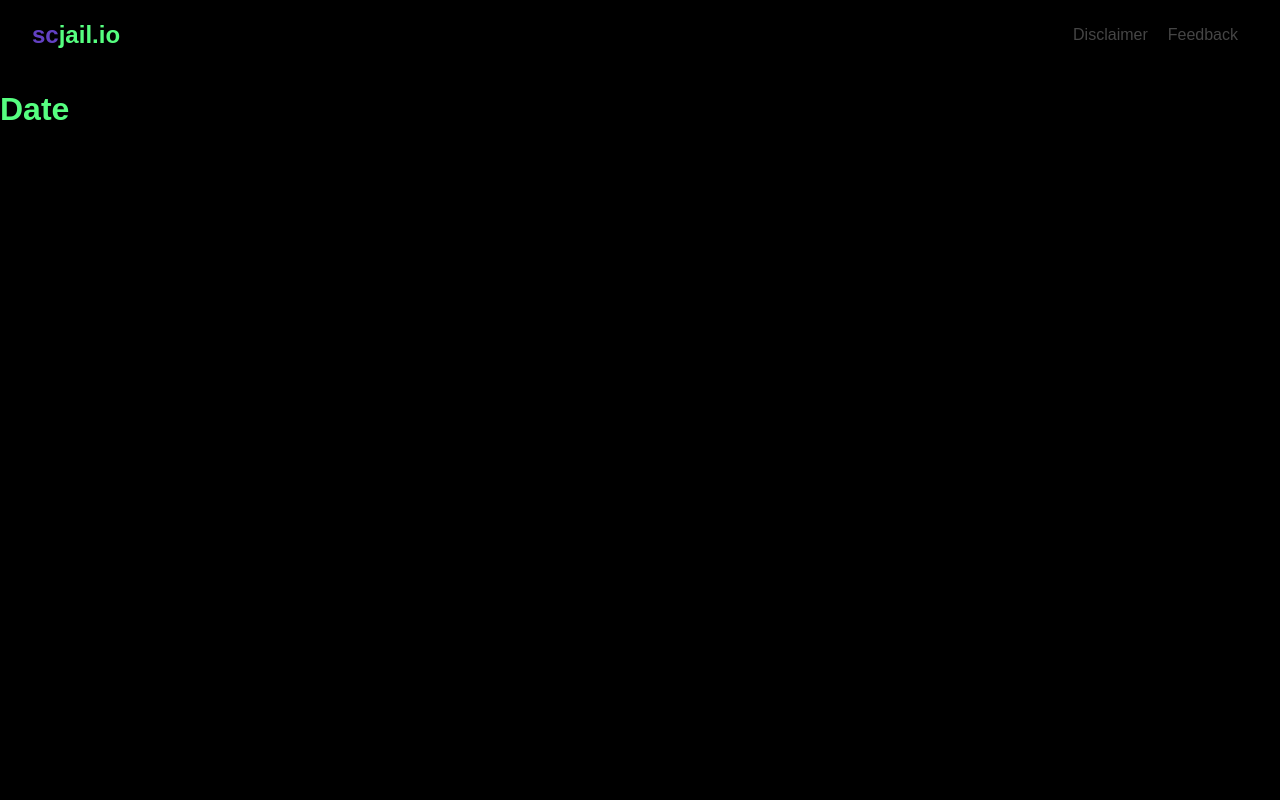
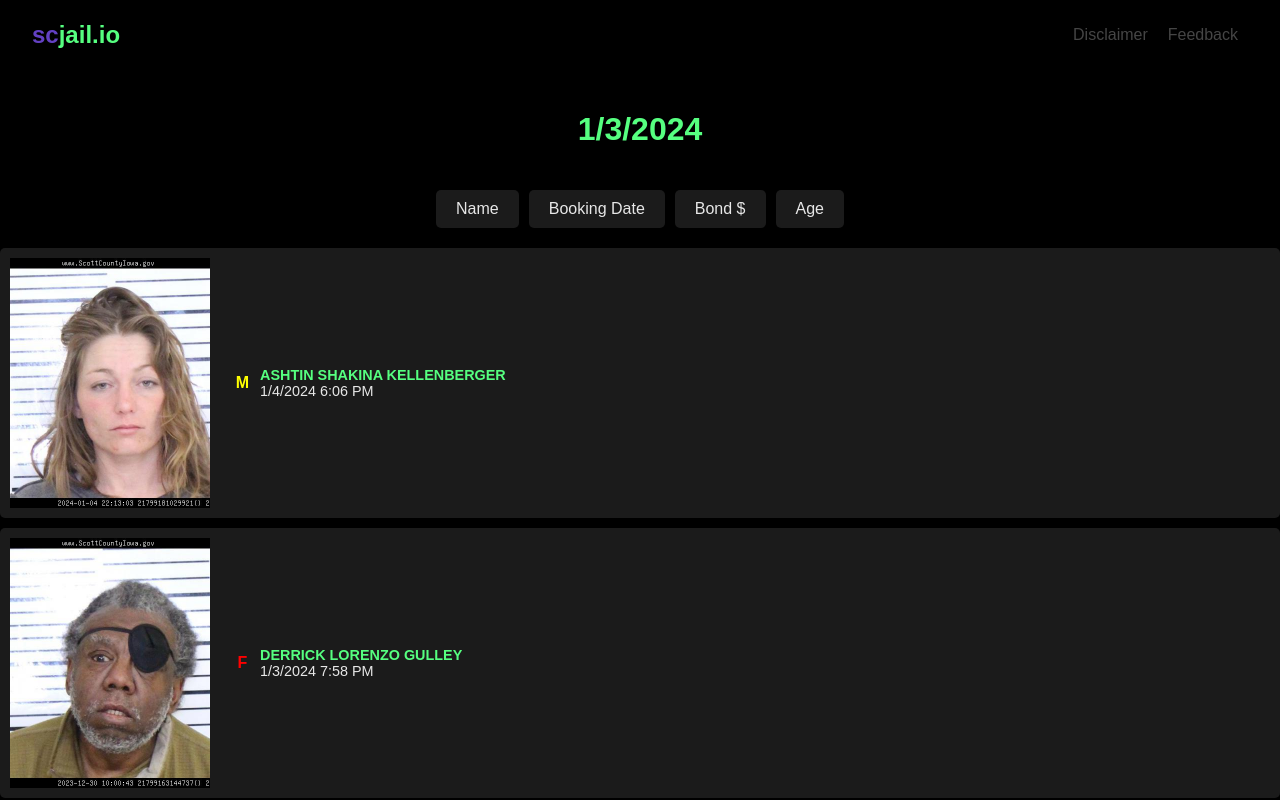
Before and after one commit to ljkeller/jotify, a Next.js app: page /date in a window 1280 px wide. Shown: the top 800 px of the page. Built offline with nearby package versions, Linux system fonts and the light colour scheme; a web font is replaced by a local one.

Commit message:
Rough draft: date view
Implementing date view, which requires several things.

- A date query.
- Inmate records.
- Reusable inmate record component (this will be used in almost all
  routes)

WIP.

```diff
--- a/app/date/page.jsx
+++ b/app/date/page.jsx
@@ -1,8 +1,62 @@
-export default function Date({ date }) {
+'use client';
+
+import styles from '/styles/DateScroller.module.css';
+import Record from '/app/ui/compressedRecord';
+
+function getInmateData(date) {
+    const r1 = {
+        fullName: 'ASHTIN SHAKINA KELLENBERGER',
+        bookingDate: '1/4/2024 6:06 PM',
+        bond: "$2,500.00",
+        age: 30,
+        img: '/in1.jpg',
+        chargeGrade: 'misdemeanor'
+    };
+    const r2 = {
+        fullName: 'DERRICK LORENZO GULLEY',
+        bookingDate: '1/3/2024 7:58 PM',
+        bond: "$600.00",
+        age: 54,
+        img: '/in2.jpg',
+        chargeGrade: 'felony'
+    };
+    const r3 = {
+        fullName: 'GUADALUPE ECTOR PADAVICH',
+        bookingDate: '1/4/2024 10:53 AM',
+        bond: "$1,000.00",
+        age: 44,
+        img: '/in3.jpg',
+        chargeGrade: 'misdemeanor'
+    };
+
+    return [r1, r2, r3];
+}
+
+export default function DateScroller() {
+    const date = new Date().toLocaleDateString();
+    const inmateData = getInmateData(date);
+    const records = inmateData.map((inmate, idx) =>
+        <Record key={idx} data={inmate} />
+    );
+
+    const handleFilterClick = (filterType) => {
+        console.log(filterType);
+    }
+
     return (
-        <div>
-            <h1>Date</h1>
-            <pre>{JSON.stringify(date, null, 2)}</pre>
+        <div className={styles.container}>
+            <div className={styles.header}>
+                <h1>{date}</h1>
+            </div>
+            <div className={styles.filters}>
+                <button onClick={() => handleFilterClick('name')}>Name</button>
+                <button onClick={() => handleFilterClick('bookingDate')}>Booking Date</button>
+                <button onClick={() => handleFilterClick('bond')}>Bond $</button>
+                <button onClick={() => handleFilterClick('age')}>Age</button>
+            </div>
+            <div className={styles.records}>
+                {records}
+            </div>
         </div>
     );
 }
--- /dev/null
+++ b/app/ui/compressedRecord.jsx
@@ -0,0 +1,28 @@
+import Image from 'next/image';
+
+import styles from '/styles/CompressedRecord.module.css';
+
+export default function CompressedRecord({ data }) {
+    // TODO? lowercase charge data
+    const renderChargeSeverity = (chargeGrade) => {
+        const severity = chargeGrade === 'felony' ? 'F' : 'M';
+        const iconStyle = chargeGrade === 'felony' ? styles.felony : styles.misdemeanor;
+        return <span className={`${iconStyle} ${styles.severity}`}>{severity}</span>
+    };
+
+    return (
+        <div className={styles.record}>
+            <Image
+                src={data.img}
+                width={200}
+                height={250}
+                alt={`${data.fullName} mugshot`}
+                className={styles.mugshot} />
+            {renderChargeSeverity(data.chargeGrade)}
+            <div className={styles.details}>
+                <h2 className={styles.name}>{data.fullName}</h2>
+                <p className={styles.date}>{data.bookingDate}</p>
+            </div>
+        </div>
+    );
+}
--- /dev/null
+++ b/styles/CompressedRecord.module.css
@@ -0,0 +1,48 @@
+.record {
+    display: flex;
+    align-items: center;
+    background-color: var(--background-color-two);
+    padding: 10px;
+    margin-bottom: 10px;
+    border-radius: 5px;
+    box-shadow: 0 2px 4px rgba(0, 0, 0, 0.1);
+}
+
+.mugshot {
+    margin-right: 15px;
+}
+
+.details {
+    flex-grow: 1;
+}
+
+.name {
+    margin: 0;
+    font-size: 0.9rem;
+    color: var(--primary-color);
+}
+
+.date {
+    margin: 0;
+    font-size: 0.9rem;
+    color: var(--text-light);
+}
+
+.severity {
+    font-weight: bold;
+    padding: 5px;
+    border-radius: 50%;
+    width: 25px;
+    height: 25px;
+    display: flex;
+    justify-content: center;
+    align-items: center;
+}
+
+.felony {
+    color: red;
+}
+
+.misdemeanor {
+    color: yellow;
+}
--- /dev/null
+++ b/styles/DateScroller.module.css
@@ -0,0 +1,37 @@
+.container {
+    display: flex;
+    flex-direction: column;
+    align-items: center;
+    justify-content: center;
+    width: 100%;
+}
+
+.header {
+    margin: 20px 0;
+}
+
+.filters {
+    display: flex;
+    justify-content: center;
+    gap: 10px;
+    margin-bottom: 20px;
+}
+
+.filters button {
+    padding: 10px 20px;
+    border: none;
+    border-radius: 5px;
+    cursor: pointer;
+    background-color: var(--background-color-two);
+    color: var(--text-light);
+    font-size: 1rem;
+    transition: background-color 0.3s;
+}
+
+.filters button:hover {
+    background-color: var(--primary-color);
+}
+
+.records {
+    width: 100%;
+}
```
Also changed, not shown: styles/Date.module.css (deleted).
